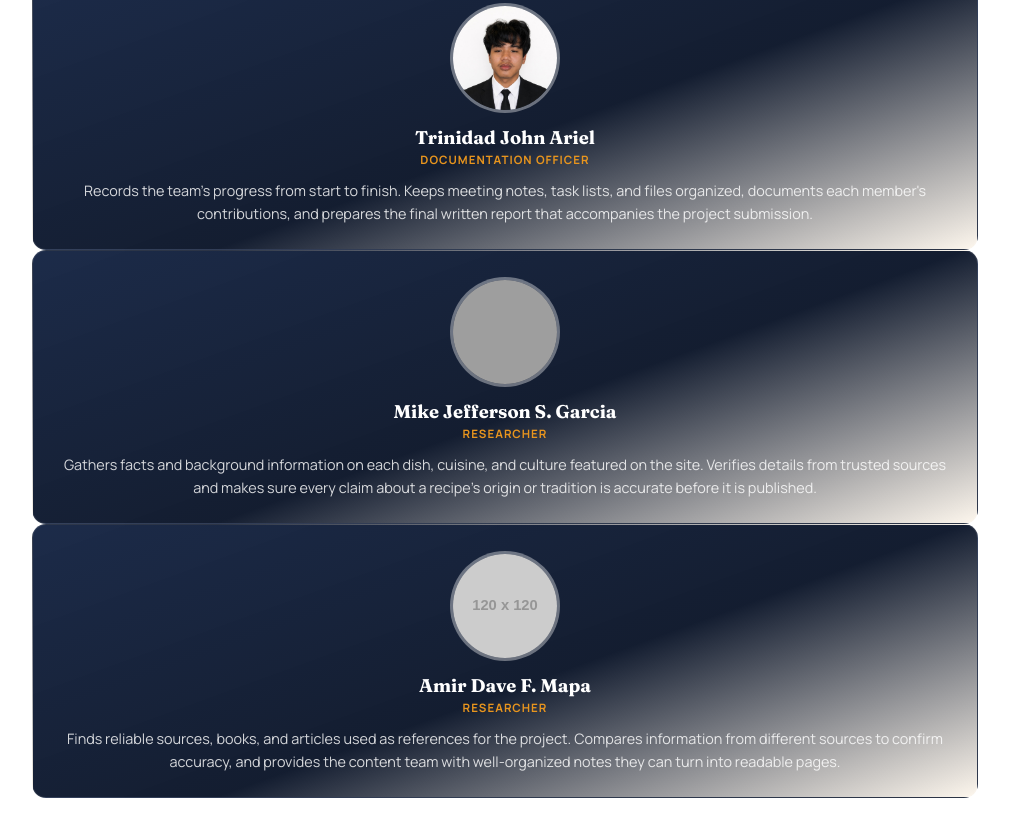
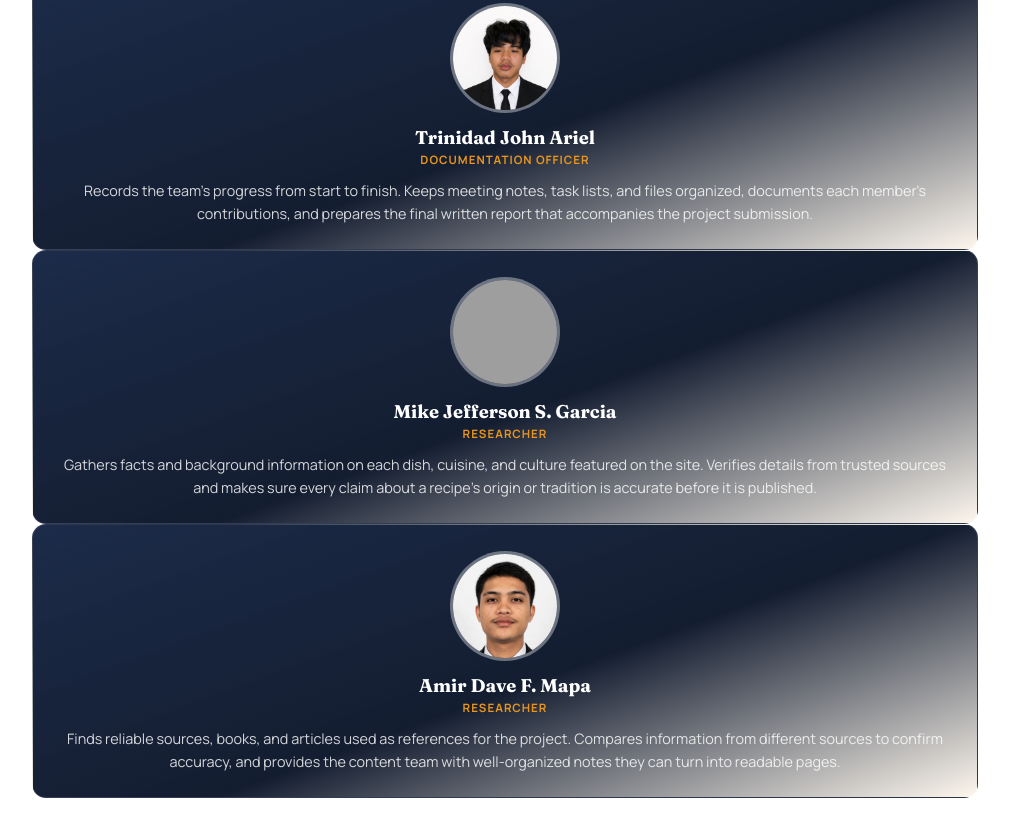
Before and after one commit to TasteBeyond/Taste-Beyond-Borders, a plain HTML site: page about.html in a window 1280 px wide. Shown: the part 1983-2819 px from the top of the page, without its empty margins (135-1144 px from the left). Drawn offline with Linux system fonts and the light colour scheme; grey boxes are pictures that could not be loaded; placeholder pictures from the web are drawn by us.

Commit message:
Fix HTML formatting and structure in about.html

```diff
--- a/about.html
+++ b/about.html
@@ -169,7 +169,7 @@
 
             <!-- Research -->
             <div class="team-card fade-in">
-                <img src="mapa.jpg" alt="Mapa" class="team-photo"
+                <img src="mapa.jpeg" alt="Mapa" class="team-photo"
                      onerror="this.src='https://via.placeholder.com/120?text=Photo'">
                 <h3>Amir Dave F. Mapa</h3>
                 <p class="team-role">Researcher</p>
```
